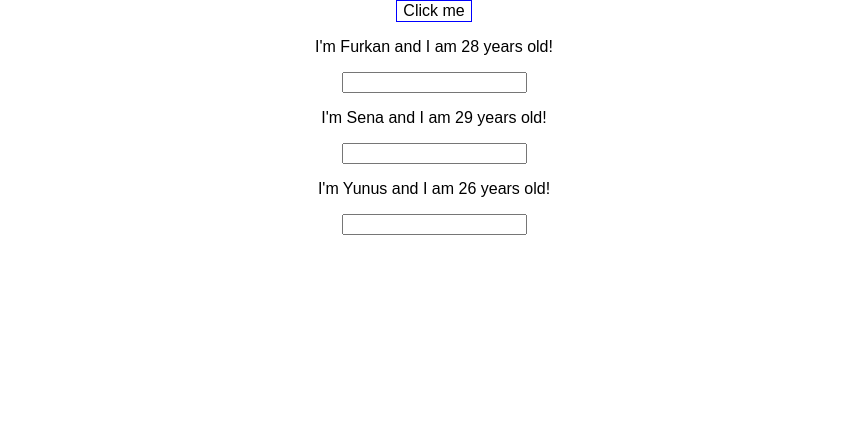
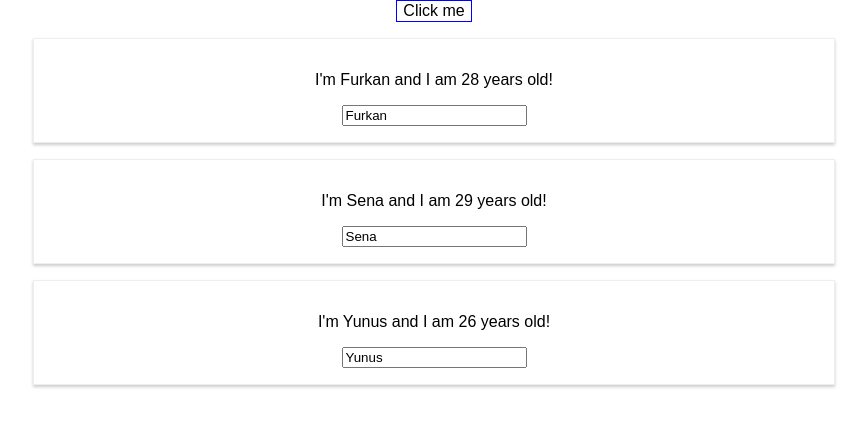
Before and after one commit to RoyalDevGit/Blog, a React (Create React App) app: page / in a window 1280 px wide. Shown: the top 426 px of the page, without its empty margins (206-1073 px from the left). Built offline with nearby package versions, Linux system fonts and the light colour scheme.

Commit message:
small styling person

```diff
--- /dev/null
+++ b/src/Person/Person.css
@@ -0,0 +1,8 @@
+.Person {
+    width: 60%;
+    margin: 16px auto;
+    border: 1px solid #eee;
+    box-shadow: 0 2px 3px #ccc;
+    padding: 16px;
+    text-align: center;
+}
--- a/src/Person/Person.js
+++ b/src/Person/Person.js
@@ -1,11 +1,11 @@
 import React from 'react';
-
+import './Person.css';
 const person = (props) => {
     return (
-        <div>
+        <div className="Person">
             <p>I'm {props.name} and I am {props.age} years old!</p>
             <p>{props.children}</p>
-            <input type="text" onChange={props.change} />
+            <input type="text" onChange={props.change} value={props.name} />
         </div>
     )
 };
```
